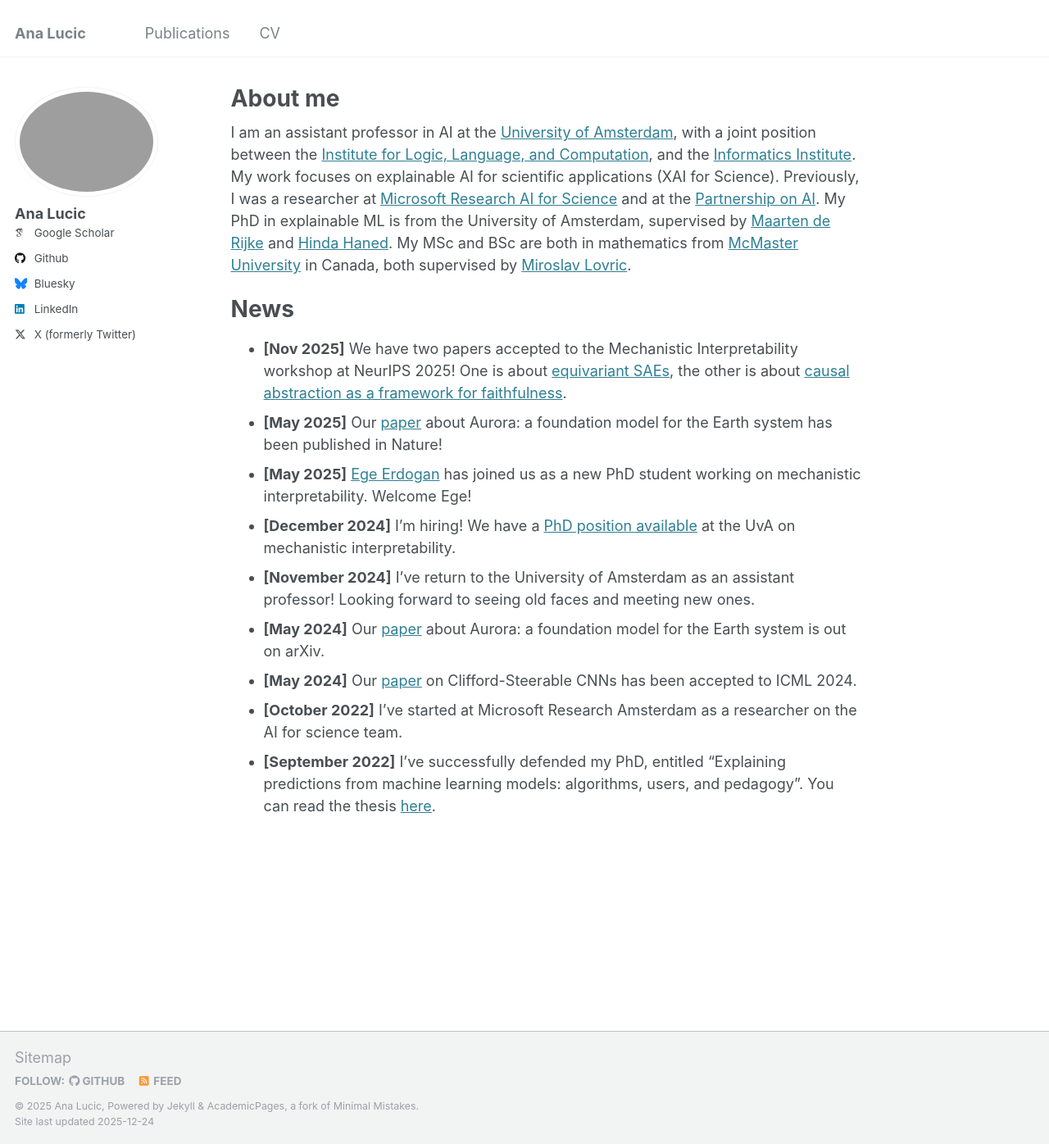
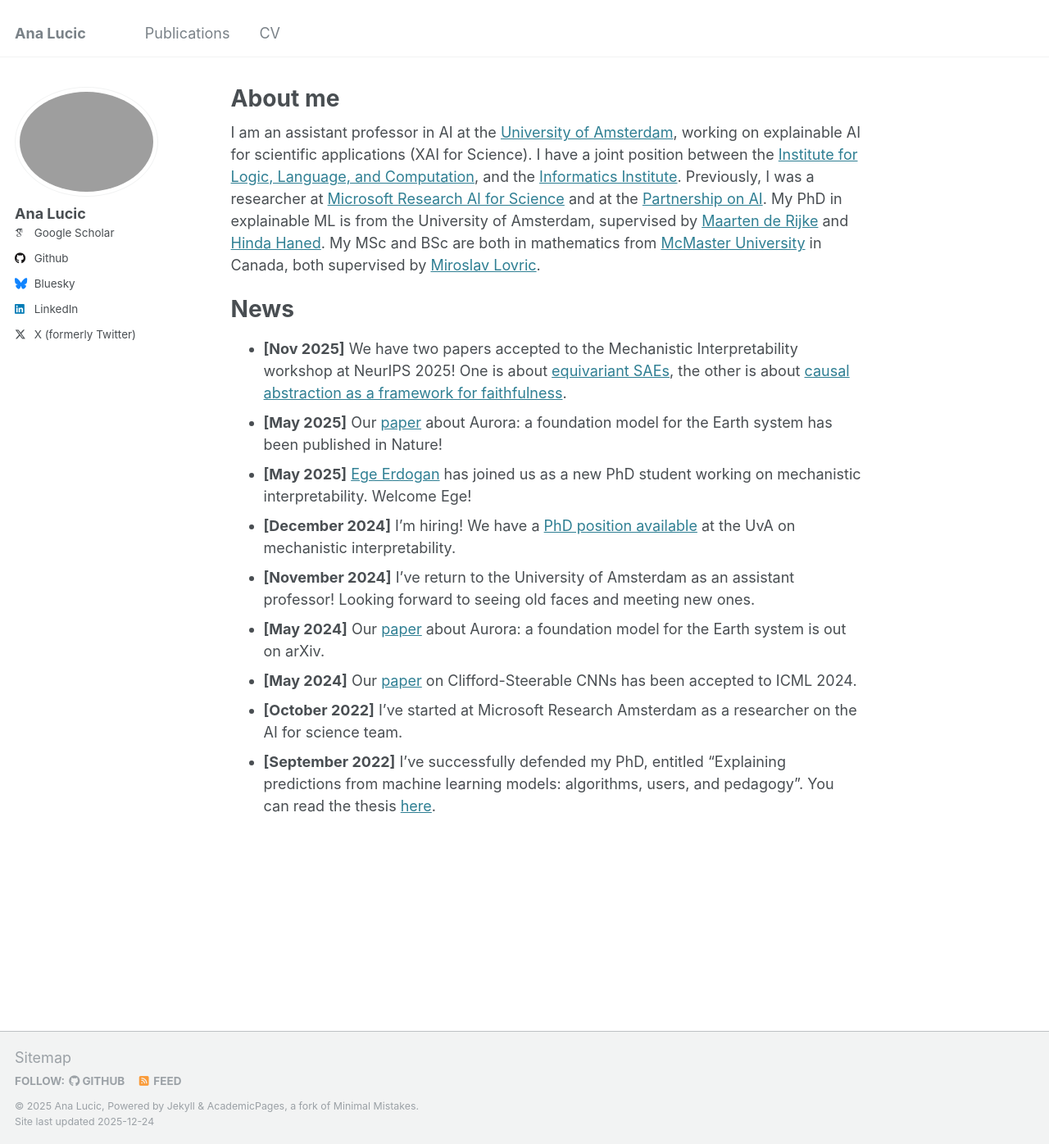
Before and after one commit to a-lucic/a-lucic.github.io, a Jekyll site: the page built from _pages/about.md, in a window 1280 px wide and 1396 px high. Shown: the whole window at 82% size. Built offline with Jekyll 4.4.1, drawn with Linux system fonts in a browser that asks for light colours; some web fonts are replaced.

Commit message:
Update about.md

```diff
--- a/_pages/about.md
+++ b/_pages/about.md
@@ -6,7 +6,11 @@
   - /about/
   - /about.html
 ---
-I am an assistant professor in AI at the [University of Amsterdam](https://www.uva.nl), with a joint position between the [Institute for Logic, Language, and Computation](https://www.illc.uva.nl), and the [Informatics Institute](https://ivi.uva.nl). My work focuses on explainable AI for scientific applications (XAI for Science). Previously, I was a researcher at [Microsoft Research AI for Science](https://www.microsoft.com/en-us/research/lab/microsoft-research-ai-for-science/) and at the [Partnership on AI](https://partnershiponai.org). My PhD in explainable ML is from the University of Amsterdam, supervised by [Maarten de Rijke](https://staff.fnwi.uva.nl/m.derijke/) and [Hinda Haned](https://hindantation.github.io). My MSc and BSc are both in mathematics from [McMaster University](https://math.mcmaster.ca) in Canada, both supervised by [Miroslav Lovric](https://math.mcmaster.ca/lovric/lovric.html).
+I am an assistant professor in AI at the [University of Amsterdam](https://www.uva.nl), working on explainable AI for scientific applications (XAI for Science).
+I have a joint position between the [Institute for Logic, Language, and Computation](https://www.illc.uva.nl), and the [Informatics Institute](https://ivi.uva.nl).
+Previously, I was a researcher at [Microsoft Research AI for Science](https://www.microsoft.com/en-us/research/lab/microsoft-research-ai-for-science/) and at the [Partnership on AI](https://partnershiponai.org).
+My PhD in explainable ML is from the University of Amsterdam, supervised by [Maarten de Rijke](https://staff.fnwi.uva.nl/m.derijke/) and [Hinda Haned](https://hindantation.github.io).
+My MSc and BSc are both in mathematics from [McMaster University](https://math.mcmaster.ca) in Canada, both supervised by [Miroslav Lovric](https://math.mcmaster.ca/lovric/lovric.html).
 
 # News
 - **[Nov 2025]** We have two papers accepted to the Mechanistic Interpretability workshop at NeurIPS 2025! One is about [equivariant SAEs](https://openreview.net/pdf?id=wpzRkAW2Sy), the other is about [causal abstraction as a framework for faithfulness](https://openreview.net/pdf?id=b0rXC856Sm).
```
